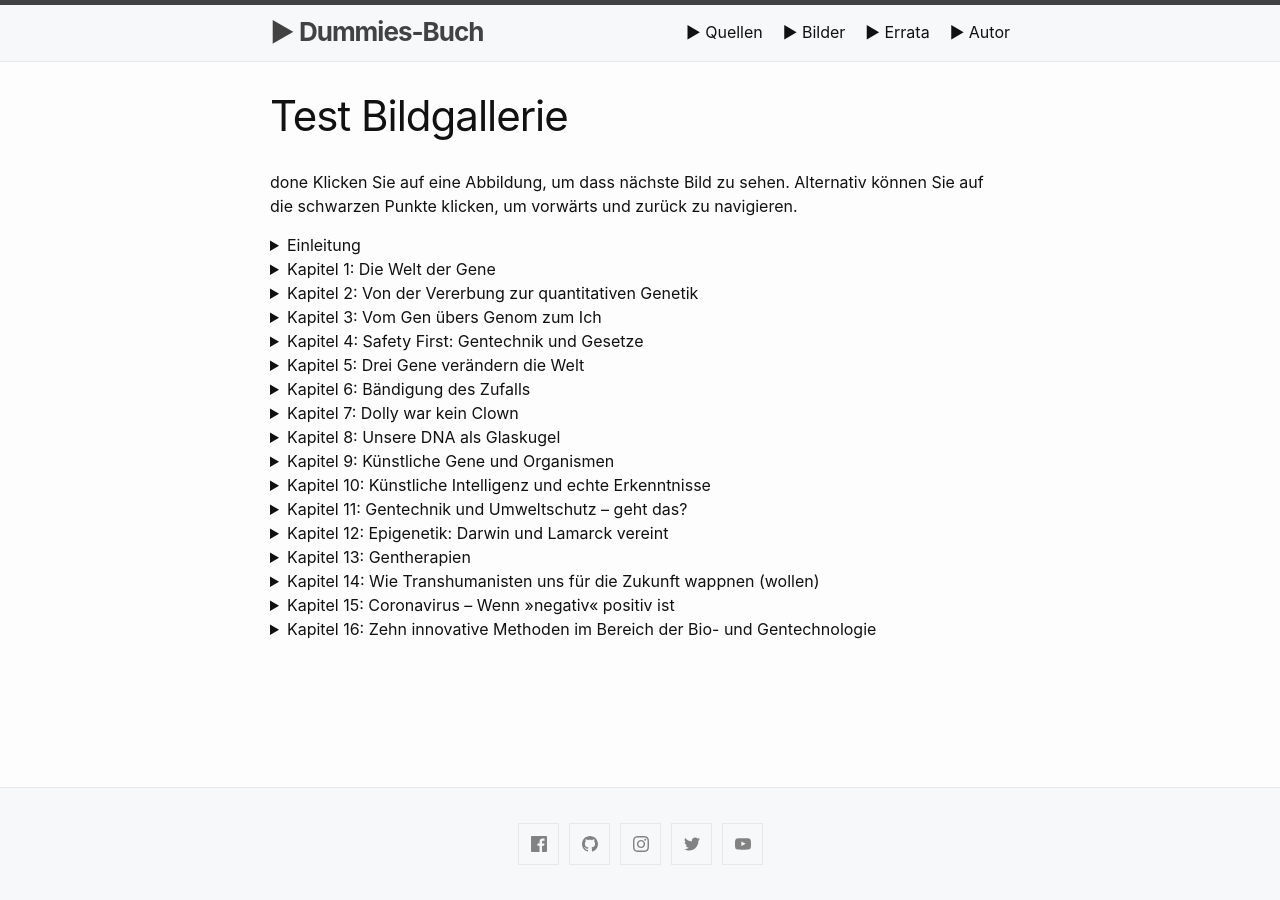
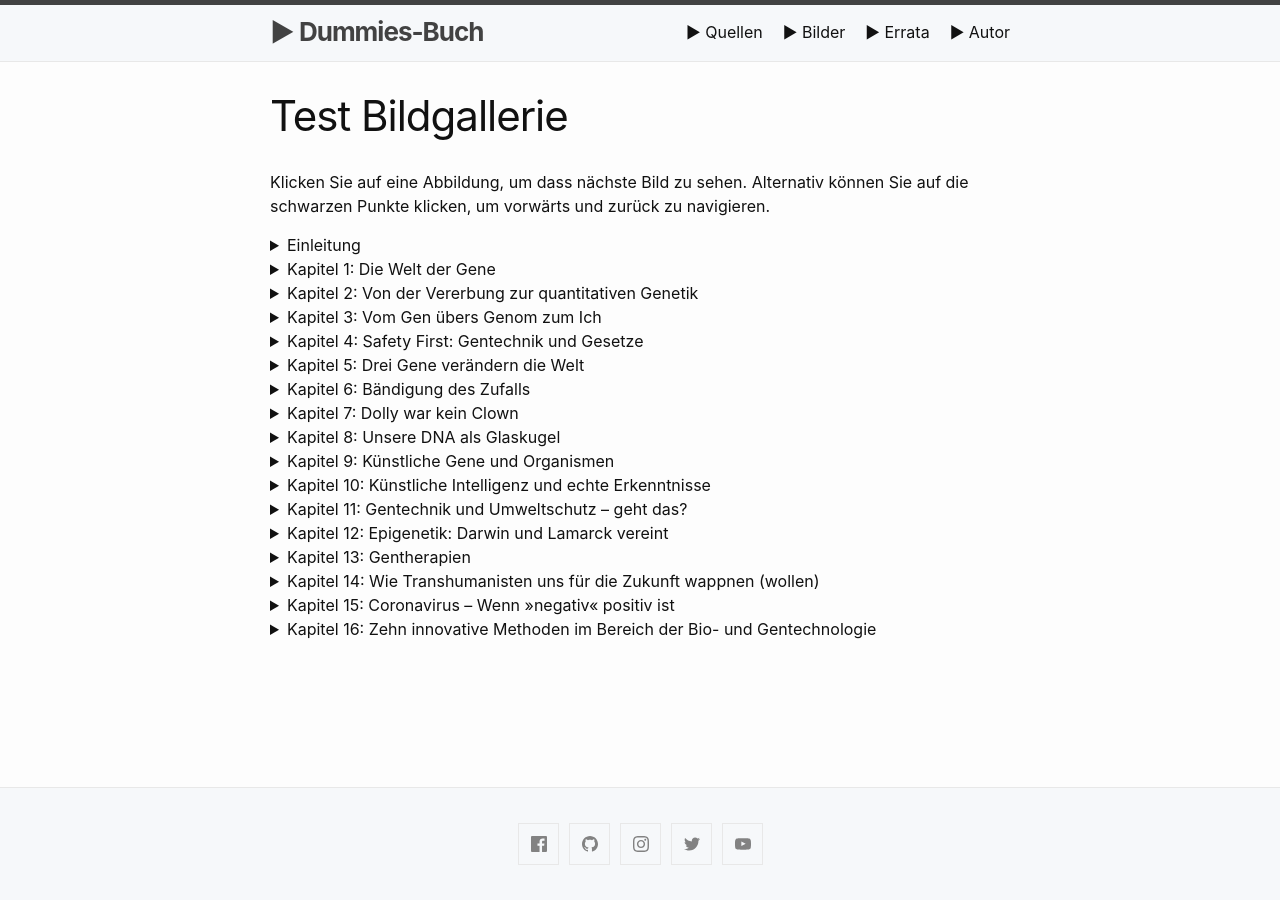
Before and after one commit to awkologist/dummie, a Jekyll site: the page built from gallerie-play.md, in a window 1280 px wide. Built offline with Jekyll 4.4.1, drawn with Linux system fonts in a browser that asks for light colours; Markdown is read by kramdown in place of the engine named in the settings.

Commit message:
Update gallerie-play.md

```diff
--- a/gallerie-play.md
+++ b/gallerie-play.md
@@ -4,7 +4,7 @@
 permalink: /galleryplay/
 ---
 
-done Klicken Sie auf eine Abbildung, um dass nächste Bild zu sehen. Alternativ können Sie auf die schwarzen Punkte klicken, um vorwärts und zurück zu navigieren.
+ Klicken Sie auf eine Abbildung, um dass nächste Bild zu sehen. Alternativ können Sie auf die schwarzen Punkte klicken, um vorwärts und zurück zu navigieren.
 
 <details>
   <summary>Einleitung</summary>
@@ -71,7 +71,7 @@
   <summary>Kapitel 1: Die Welt der Gene</summary>
 
 <figure class="dummieChapter_1" >
-<center><br>
+<center><br><span style="font-size:1vw;">
 <b onclick="currentDiv(1, 1)">▼&nbsp;&nbsp;&nbsp;&nbsp;</b>
 <b onclick="currentDiv(2, 1)">●&nbsp;&nbsp;&nbsp;&nbsp;</b>
 <b onclick="currentDiv(3, 1)">●&nbsp;&nbsp;&nbsp;&nbsp;</b>
@@ -90,7 +90,7 @@
 <b onclick="currentDiv(16, 1)">●&nbsp;&nbsp;&nbsp;&nbsp;</b>
 <b onclick="currentDiv(17, 1)">●&nbsp;&nbsp;&nbsp;&nbsp;</b>
 <b onclick="currentDiv(18, 1)">●</b>
-</center>
+</span></center>
 <img src="/dummie/images/biodummie.006.png" onclick="plusDivs(+1, 1)">
 <figcaption>Kunst am Buch – von Kerstin Zentner.</figcaption>
 </figure>
```
